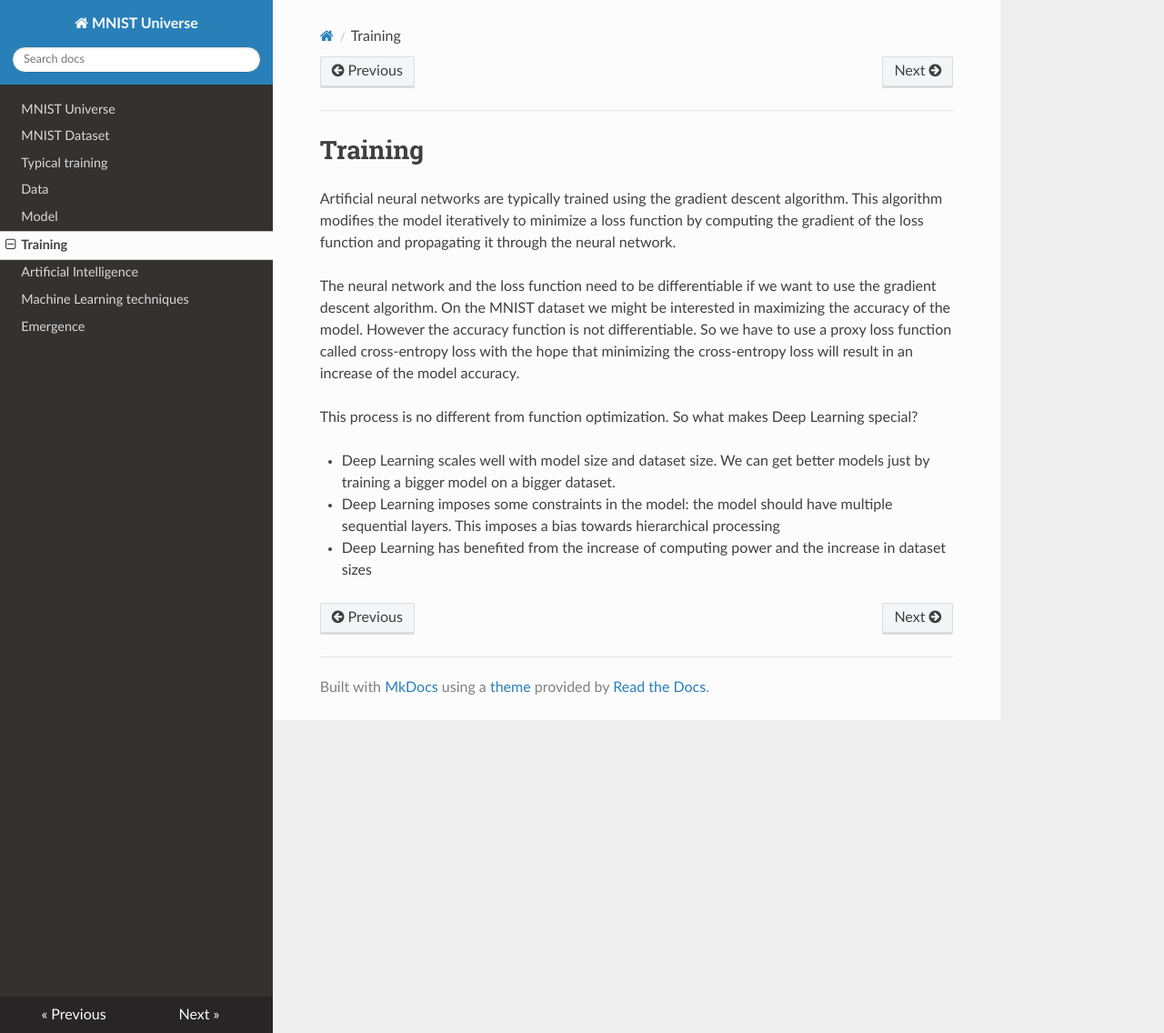
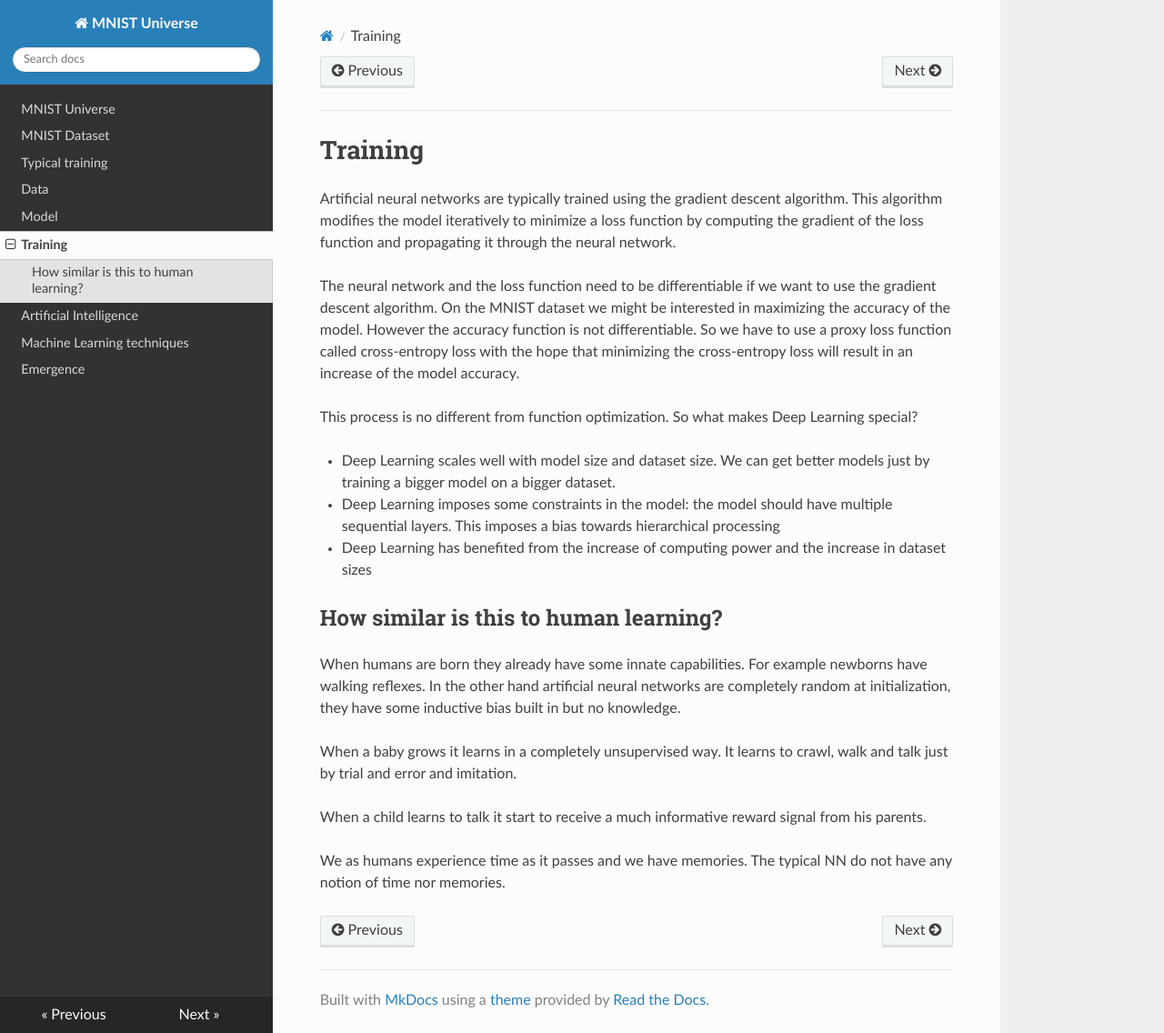
Before and after one commit to ironbar/mnist_universe, an MkDocs documentation site: the page built from docs/04_training.md, in a window 1280 px wide and 1136 px high. Shown: the whole window at 91% size. Built offline with MkDocs 1.6.1, drawn with Linux system fonts in a browser that asks for light colours; nearby versions of some CDN libraries.

Commit message:
Update 04_training.md

```diff
--- a/docs/04_training.md
+++ b/docs/04_training.md
@@ -16,3 +16,13 @@ This process is no different from function optimization. So what makes Deep Lear
   a bigger model on a bigger dataset.
 - Deep Learning imposes some constraints in the model: the model should have multiple sequential layers. This imposes a bias towards hierarchical processing
 - Deep Learning has benefited from the increase of computing power and the increase in dataset sizes
+
+## How similar is this to human learning?
+
+When humans are born they already have some innate capabilities. For example newborns have walking reflexes. In the other hand artificial neural networks are completely random at initialization, they have some inductive bias built in but no knowledge.
+
+When a baby grows it learns in a completely unsupervised way. It learns to crawl, walk and talk just by trial and error and imitation.
+
+When a child learns to talk it start to receive a much informative reward signal from his parents.
+
+We as humans experience time as it passes and we have memories. The typical NN do not have any notion of time nor memories.
```
